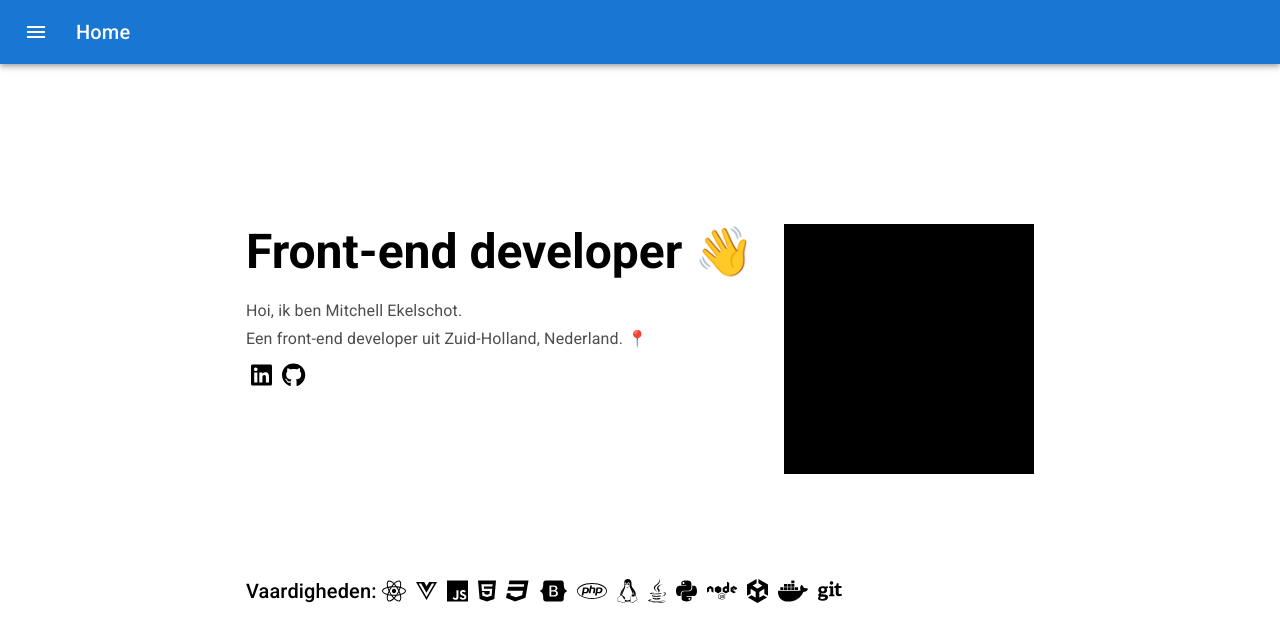
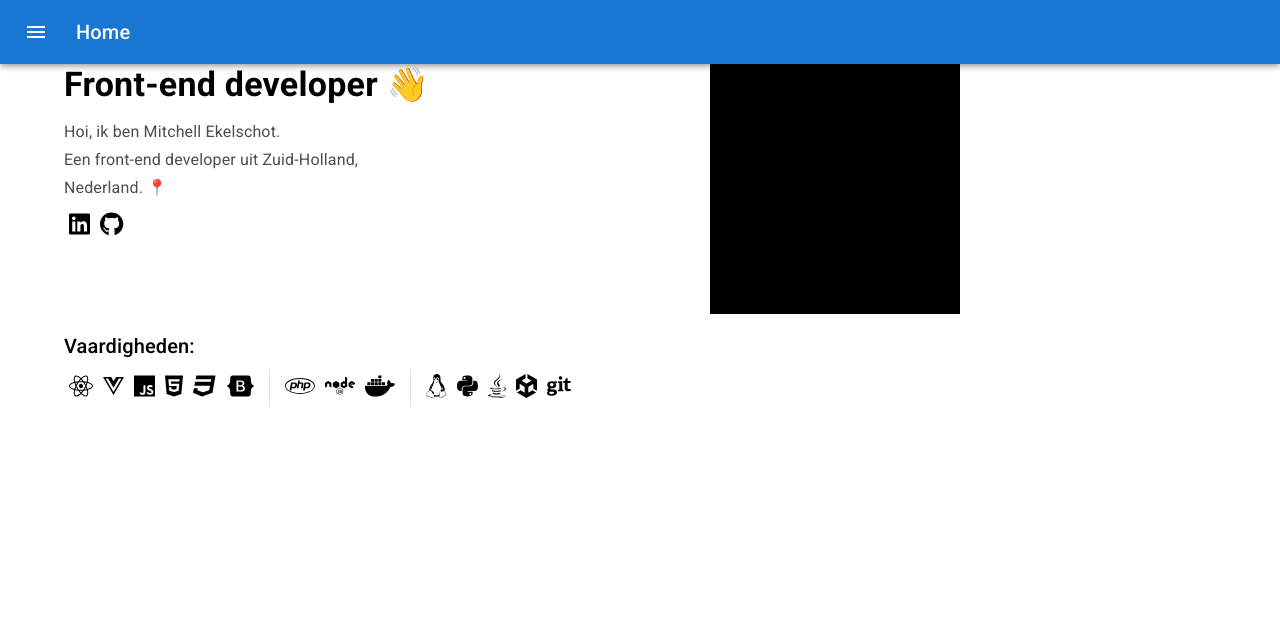
Before and after one commit to rmekelschot/portfolio, a React (Create React App) app: page / in a window 1280 px wide. Shown: the top 642 px of the page. Built offline with nearby package versions, Linux system fonts and the light colour scheme.

Commit message:
Grid system

```diff
--- a/src/pages/Home.jsx
+++ b/src/pages/Home.jsx
@@ -1,8 +1,25 @@
 import * as React from "react";
 import Header from "../components/Header";
-import { Box, Container, Typography } from "@mui/material";
+import { Box, Container, Divider, Grid, Typography } from "@mui/material";
 import { FontAwesomeIcon } from "@fortawesome/react-fontawesome";
-import { faBootstrap, faCss3, faDocker, faGit, faGithub, faHtml5, faJava, faJs, faLinkedin, faLinux, faNode, faPhp, faPython, faReact, faUnity, faVuejs } from "@fortawesome/free-brands-svg-icons";
+import {
+  faBootstrap,
+  faCss3,
+  faDocker,
+  faGit,
+  faGithub,
+  faHtml5,
+  faJava,
+  faJs,
+  faLinkedin,
+  faLinux,
+  faNode,
+  faPhp,
+  faPython,
+  faReact,
+  faUnity,
+  faVuejs,
+} from "@fortawesome/free-brands-svg-icons";
 import { Link } from "react-router-dom";
 
 function Home() {
@@ -14,26 +31,19 @@ function Home() {
           display: "flex",
           justifyContent: "center",
           alignItems: "center",
-          height: "90vh",
         }}
       >
-        <Box sx={{ height: "50vh" }}>
-          <Box sx={{ marginBottom: "100px", display: 'flex', justifyContent: 'center'}}>
-            <Box sx={{ marginRight: '30px' }}>
-              <Typography variant="h3" gutterBottom sx={{ fontWeight: "bold" }}>
+        <Grid container spacing={2}>
+          <Grid item xs={12} md={4}>
+            <Typography variant="h4" gutterBottom sx={{ fontWeight: "bold" }}>
               Front-end developer 👋
             </Typography>
             <Typography variant="subtitle1" className="text-light">
               Hoi, ik ben Mitchell Ekelschot.
             </Typography>
-              <Typography
-                variant="subtitle1"
-                className="text-light"
-                gutterBottom
-              >
+            <Typography variant="subtitle1" className="text-light" gutterBottom>
               Een front-end developer uit Zuid-Holland, Nederland. 📍
             </Typography>
-
             <Link
               className="text text-dark"
               to="https://www.linkedin.com/in/mitchell-ekelschot-204248271/"
@@ -48,29 +58,63 @@ function Home() {
             >
               <FontAwesomeIcon className="icon" icon={faGithub} />
             </Link>
-            </Box>
-            <Box sx={{width: '250px', height: '250px', backgroundColor: '#000'}}>
+          </Grid>
+          <Grid item xs={12} md={8}>
+            <Box sx={{display: 'flex', justifyContent: 'center'}}>
+              <Box
+                sx={{
+                  width: "250px",
+                  height: "250px",
+                  backgroundColor: "#000",
+                }}
+              >
                 Image
               </Box>
             </Box>
-          <Box sx={{ display: "flex", alignItems: "center" }}>
-            <Typography variant="h6">Vaardigheden: </Typography>
+          </Grid>
+          <Grid item xs={12}>
+            <Typography variant="h6" gutterBottom>
+              Vaardigheden:{" "}
+            </Typography>
+            <Box
+              sx={{
+                display: "flex",
+                alignItems: "center",
+              }}
+            >
+              <Typography>
                 <FontAwesomeIcon className="icon" icon={faReact} />
                 <FontAwesomeIcon className="icon" icon={faVuejs} />
                 <FontAwesomeIcon className="icon" icon={faJs} />
                 <FontAwesomeIcon className="icon" icon={faHtml5} />
                 <FontAwesomeIcon className="icon" icon={faCss3} />
                 <FontAwesomeIcon className="icon" icon={faBootstrap} />
+              </Typography>
+              <Divider
+                orientation="vertical"
+                flexItem
+                sx={{ margin: "0px 10px" }}
+              />
+              <Typography>
                 <FontAwesomeIcon className="icon" icon={faPhp} />
+                <FontAwesomeIcon className="icon" icon={faNode} />
+                <FontAwesomeIcon className="icon" icon={faDocker} />
+              </Typography>
+              <Divider
+                orientation="vertical"
+                flexItem
+                sx={{ margin: "0px 10px" }}
+              />
+              <Typography>
                 <FontAwesomeIcon className="icon" icon={faLinux} />
+                <FontAwesomeIcon className="icon" icon={faPython} />
                 <FontAwesomeIcon className="icon" icon={faJava} />
-            <FontAwesomeIcon className="icon" icon={faPython} />
-            <FontAwesomeIcon className="icon" icon={faNode} />
                 <FontAwesomeIcon className="icon" icon={faUnity} />
-            <FontAwesomeIcon className="icon" icon={faDocker} />
                 <FontAwesomeIcon className="icon" icon={faGit} />
+              </Typography>
             </Box>
-        </Box>
+          </Grid>
+        </Grid>
       </Container>
     </div>
   );
```
Lines whose indentation alone changed are shown as unchanged.
